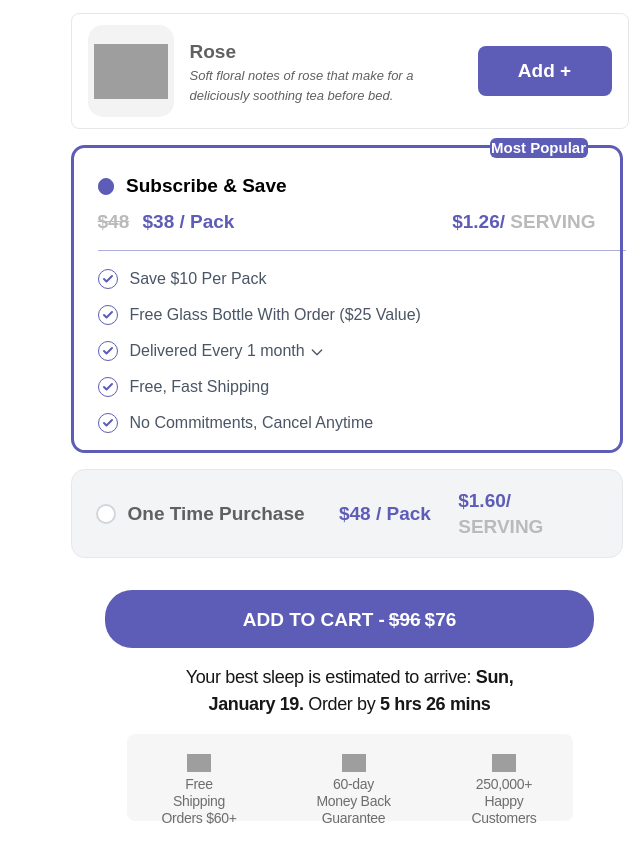
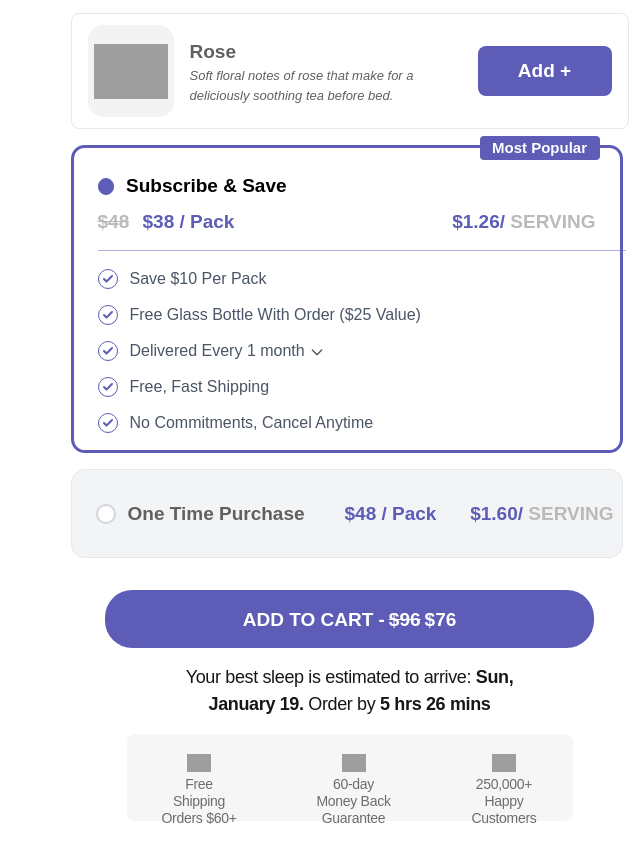
Before and after one commit to zikrya/Moonbrew, a Next.js app: page / in a window 1280 px wide. Shown: the part 860-1722 px from the top of the page, without its empty margins (640-1280 px from the left). Built offline with nearby package versions, Linux system fonts and the light colour scheme; grey boxes are pictures that could not be loaded.

Commit message:
refractor: small changes

```diff
--- a/src/components/Subscribe.tsx
+++ b/src/components/Subscribe.tsx
@@ -4,31 +4,27 @@ import { useState } from "react"
 import Image from "next/image"
 
 const Subscribe = () => {
-  // State to track which subscription option is selected
   const [selectedOption, setSelectedOption] = useState<"subscribe" | "onetime">("subscribe")
 
-  // Function to handle option selection
   const handleOptionSelect = (option: "subscribe" | "onetime") => {
     setSelectedOption(option)
   }
 
   return (
     <div className="flex flex-col gap-4">
-      {/* Subscribe & Save box */}
       <div
         className={`relative w-[552px] h-[308px] bg-white rounded-[13.63px] ${
           selectedOption === "subscribe" ? "border-[3px] border-[#5D5CB6]" : "border border-gray-200"
         } p-6 cursor-pointer transition-colors`}
         onClick={() => handleOptionSelect("subscribe")}
       >
-        {/* Most Popular tag */}
-        <div className="absolute -top-2.5 right-8">
-          <div className="bg-[#5D5CB6] text-white font-bold text-[15px] leading-[133%] w-[98px] h-[20px] rounded-md flex items-center justify-center">
-            Most Popular
+
+        <div className="absolute -top-[12px] right-[20px] z-10">
+          <div className="w-[120px] h-[24px] bg-[#5D5CB6] rounded-[4.09px] flex items-center justify-center">
+          <span className="text-white font-bold text-[15px] leading-[133%]">Most Popular</span>
           </div>
         </div>
 
-        {/* Header with pricing */}
         <div className="flex items-center">
           <div
             className={`w-[16.5px] h-[16.5px] rounded-full ${
@@ -40,7 +36,6 @@ const Subscribe = () => {
           <h2 className="text-[19px] font-semibold leading-[150%] text-black">Subscribe & Save</h2>
         </div>
 
-        {/* Pricing section with exact specifications */}
         <div className="flex items-center mt-2">
           <span className="w-[37px] h-[25px] text-[19px] font-semibold leading-[133%] text-[#BABABA] line-through align-middle">
             $48
@@ -55,10 +50,8 @@ const Subscribe = () => {
           </div>
         </div>
 
-        {/* Horizontal line */}
         <div className="w-[528px] h-[1px] border-t-[0.94px] border-[#5D5CB6]/50 my-4 mx-auto"></div>
 
-        {/* Benefits list */}
         <div className="space-y-3">
           <div className="flex items-center">
             <div className="w-5 h-5 rounded-full border border-[#5D5CB6] flex items-center justify-center mr-3">
@@ -148,14 +141,12 @@ const Subscribe = () => {
         </div>
       </div>
 
-      {/* One Time Purchase box */}
       <div
         className={`w-[552px] h-[89px] ${
           selectedOption === "onetime" ? "bg-white border-[3px] border-[#5D5CB6]" : "bg-gray-100 border border-gray-200"
         } rounded-[13.63px] p-6 flex items-center cursor-pointer transition-colors`}
         onClick={() => handleOptionSelect("onetime")}
       >
-        {/* Radio button */}
         <div
           className={`w-5 h-5 rounded-full ${
             selectedOption === "onetime"
@@ -164,7 +155,6 @@ const Subscribe = () => {
           } flex-shrink-0 mr-3 transition-colors`}
         ></div>
 
-        {/* Text and pricing */}
         <div className="flex items-center w-full">
           <span className="w-[217px] h-[27px] text-[19px] font-semibold leading-[150%] text-[#606060]">
             One Time Purchase
@@ -173,31 +163,27 @@ const Subscribe = () => {
             <span className="w-[98px] h-[25px] text-[19px] font-semibold leading-[133%] text-[#5D5CB6]">
               $48 / Pack
             </span>
-            <div className="ml-6">
-              <span className="w-[147px] h-[25px] text-[19px] font-semibold leading-[133%] text-[#5D5CB6]">
-                $1.60/ <span className="text-[#BABABA]">SERVING</span>
-              </span>
-            </div>
+            <div className="ml-6 w-[147px] h-[25px] text-[19px] font-semibold leading-[133%] text-right align-middle">
+      <span className="text-[#5D5CB6]">$1.60/ </span>
+      <span className="text-[#BABABA]">SERVING</span>
+    </div>
           </div>
         </div>
       </div>
 
-      {/* Add to Cart Button */}
       <div className="mt-4 flex flex-col items-center">
         <button className="w-[489px] h-[58px] bg-[#5D5CB6] rounded-[27.28px] text-white font-bold text-[19px] leading-[133%] flex items-center justify-center">
           ADD TO CART - <span className="line-through mx-1">$96</span> $76
         </button>
 
-        {/* Delivery estimate */}
         <p className="w-[376px] h-[54px] text-[18px] font-normal leading-[150%] text-center tracking-[-0.02em] mt-4">
           Your best sleep is estimated to arrive: <span className="font-bold">Sun, January 19.</span> Order by{" "}
           <span className="font-bold">5 hrs 26 mins</span>
         </p>
 
-        {/* Benefits section */}
         <div className="w-[446px] h-[168px] mt-4">
           <div className="w-[446px] h-[87px] bg-[#F6F6F6] rounded-lg flex justify-between items-center px-8">
-            {/* Free Shipping */}
+
             <div className="flex flex-col items-center w-[81px] h-[47px]">
               <Image src="/placeholder.svg?height=24&width=24" alt="Shipping icon" width={24} height={24} />
               <p className="text-[14px] font-normal leading-[120%] text-center tracking-[-0.02em] text-[#6E6D6D] mt-1">
@@ -207,7 +193,6 @@ const Subscribe = () => {
               </p>
             </div>
 
-            {/* Money Back */}
             <div className="flex flex-col items-center w-[95px] h-[47px]">
               <Image src="/placeholder.svg?height=24&width=24" alt="Guarantee icon" width={24} height={24} />
               <p className="text-[14px] font-normal leading-[120%] text-center tracking-[-0.02em] text-[#6E6D6D] mt-1">
@@ -217,7 +202,6 @@ const Subscribe = () => {
               </p>
             </div>
 
-            {/* Happy Customers */}
             <div className="flex flex-col items-center w-[73px] h-[47px]">
               <Image src="/placeholder.svg?height=24&width=24" alt="Customers icon" width={24} height={24} />
               <p className="text-[14px] font-normal leading-[120%] text-center tracking-[-0.02em] text-[#6E6D6D] mt-1">
```
